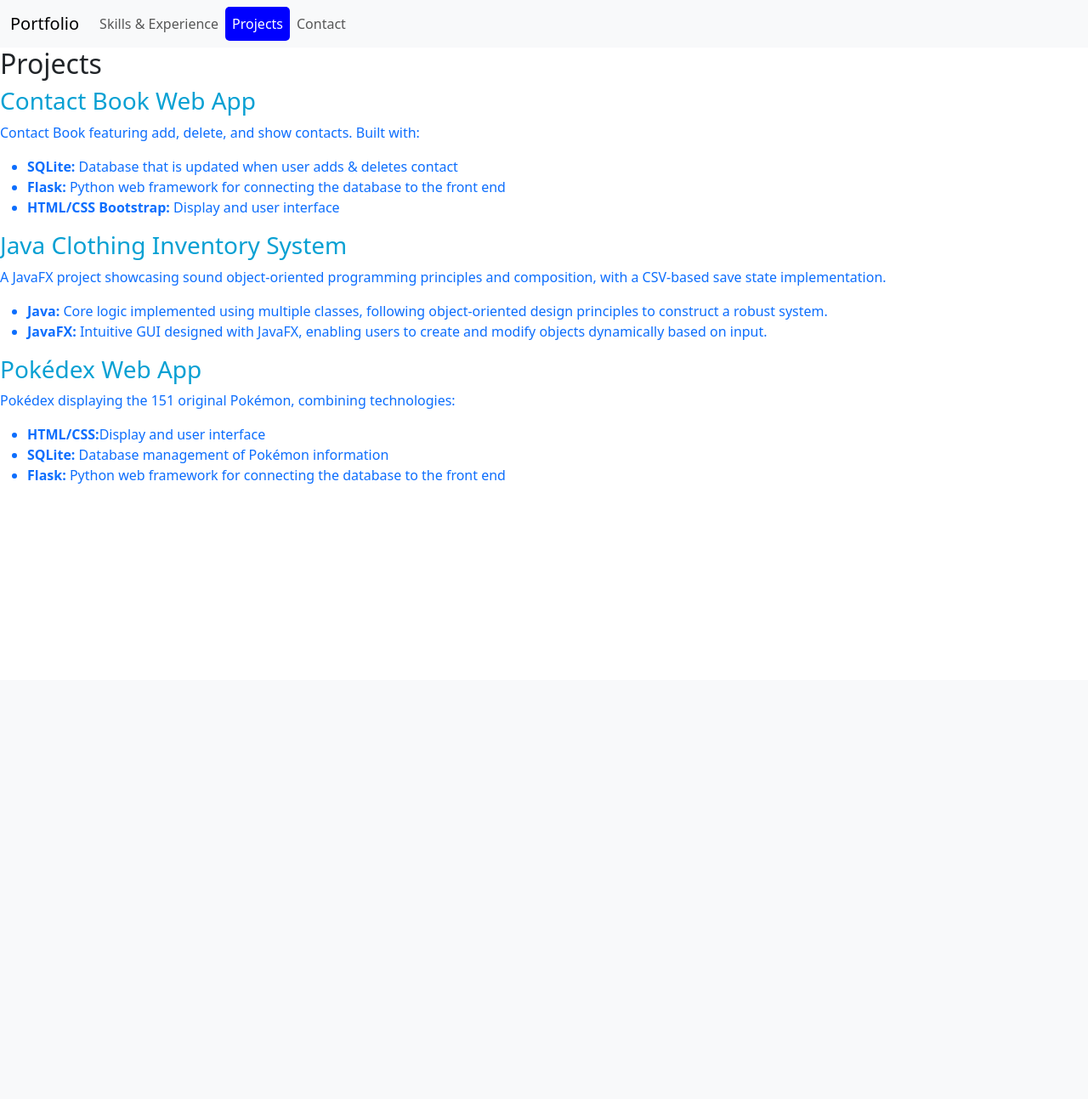
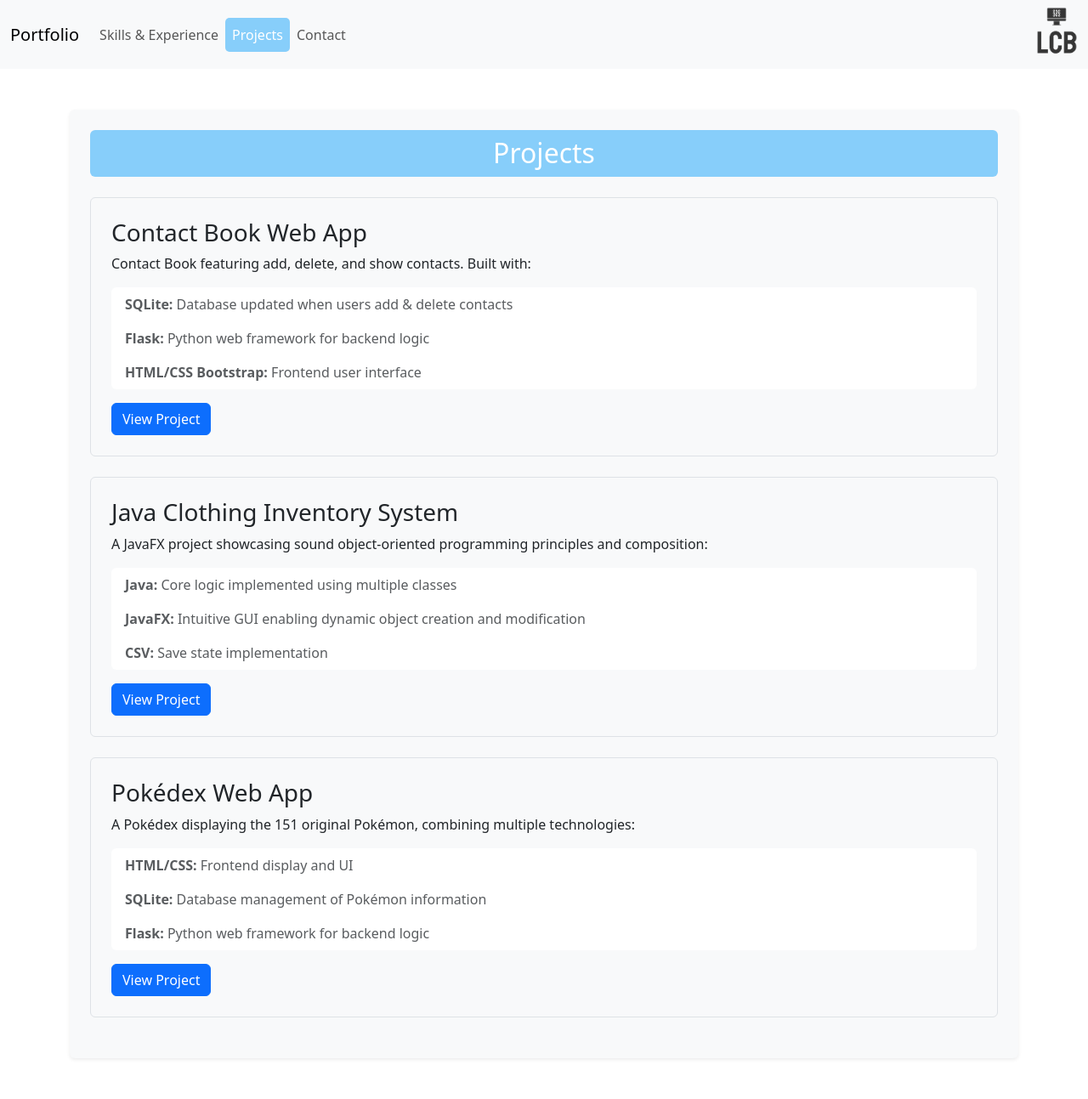
Before and after one commit to lukecbutler/lukecbutler-dev, a Flask app: page /projects in a window 1280 px wide. Shown: the whole page at 85% size. Before the commit the page ends 569 px from the top, so only its background shows below. Run offline with Flask 3, Linux system fonts and the light colour scheme.

Commit message:
push updates

```diff
--- a/templates/abase.html
+++ b/templates/abase.html
@@ -7,6 +7,7 @@
     {% block link %}{% endblock %}
     <link href="https://cdn.jsdelivr.net/npm/bootstrap@5.3.0/dist/css/bootstrap.min.css" rel="stylesheet">
     <style>
+
     #contact {
         background-color: #fff;
         padding: 20px;
@@ -18,7 +19,7 @@
     }
 
     .navbar-nav .nav-item.active {
-        background-color: blue; /* Highlight color for active menu item */
+        background-color: lightskyblue; /* Highlight color for active menu item */
         color: white; /* Text color for better contrast */
         border-radius: 5px; /* Rounded corners for a nicer appearance */
     }
@@ -26,6 +27,18 @@
     .navbar-nav .nav-item.active .nav-link {
         color: white; /* Ensure the link text is white for readability */
     }
+
+    /* Custom background class for skyblue */
+    :root {
+        --bs-skyblue: lightskyblue; /* Define the custom skyblue color */
+    }
+    .bg-lightskyblue {
+        background-color: var(--bs-skyblue) !important; /* Use the custom skyblue variable */
+    }
+    .text-white {
+        color: white !important; /* Ensure text is readable on skyblue background */
+    }
+    /* Custom background class for skyblue */
     </style>
 </head>
 
@@ -51,6 +64,8 @@
                             <a class="nav-link" href="{{ url_for('contact') }}">Contact</a>
                         </li>
                     </ul>
+                    <div class="ms-auto">
+                        <img src="{{ url_for('static', filename='images/logo.png') }}" alt="Logo" style="width: 50px;">                    </div>
                 </div>
             </div>
         </nav>
--- a/templates/projects.html
+++ b/templates/projects.html
@@ -1,49 +1,74 @@
-<!-- homepage html -->
-
 {% extends "abase.html" %}
 {% block title %}Projects{% endblock %}
 {% block link %}
-<link rel = "stylesheet" href = "{{url_for('static', filename = 'css/homepage.css')}}">
+<link rel="stylesheet" href="{{ url_for('static', filename='css/homepage.css') }}">
+<style>
+    :root {
+        --bs-skyblue: lightskyblue; /* Define skyblue color */
+    }
+
+    .bg-lightskyblue {
+        background-color: var(--bs-skyblue) !important;
+    }
+
+    .text-white {
+        color: white !important;
+    }
+
+    .project-card {
+        transition: transform 0.3s ease, box-shadow 0.3s ease; /* Add animation on hover */
+    }
+
+    .project-card:hover {
+        transform: translateY(-5px); /* Lift the card on hover */
+        box-shadow: 0 8px 16px rgba(0, 0, 0, 0.2); /* Emphasize shadow on hover */
+    }
+</style>
 {% endblock %}
 
 {% block body %}
 
+<div class="container my-5">
+    <!-- Projects Section -->
+    <section id="projects" class="p-4 bg-light rounded shadow-sm">
+        <h2 id="projectsh2" class="text-center bg-lightskyblue text-white p-2 rounded mb-4">Projects</h2>
 
-<section id="projects">
-    <h2 id="projectsh2">Projects</h2>
-    <a href="/projects/contact_book" style="text-decoration: none;">
-        <div id="contact-div">
-            <h3 style="color:rgb(7, 160, 211)">Contact Book Web App</h3>
+        <!-- Contact Book Project -->
+        <div class="project-card mb-4 p-4 border rounded bg-body-tertiary">
+            <h3 class="text-skyblue">Contact Book Web App</h3>
             <p>Contact Book featuring add, delete, and show contacts. Built with:</p>
-            <ul class="projects">
-                <li><strong>SQLite: </strong>Database that is updated when user adds & deletes contact</li>
-                <li><strong>Flask: </strong>Python web framework for connecting the database to the front end</li>
-                <li><strong>HTML/CSS Bootstrap: </strong>Display and user interface</li>
+            <ul class="list-group">
+                <li class="list-group-item border-0 text-muted"><strong>SQLite: </strong>Database updated when users add & delete contacts</li>
+                <li class="list-group-item border-0 text-muted"><strong>Flask: </strong>Python web framework for backend logic</li>
+                <li class="list-group-item border-0 text-muted"><strong>HTML/CSS Bootstrap: </strong>Frontend user interface</li>
             </ul>
+            <a href="/projects/contact_book" class="btn btn-primary mt-3">View Project</a>
         </div>
-    </a>
 
-    <a href="/projects/java_project" style="text-decoration: none;">
-    <div id="java-div">
-        <h3 style="color:rgb(7, 160, 211)">Java Clothing Inventory System</h3>
-        <p>A JavaFX project showcasing sound object-oriented programming principles and composition, with a CSV-based save state implementation.</p>
-        <ul class="projects">
-            <li><strong>Java: </strong>Core logic implemented using multiple classes, following object-oriented design principles to construct a robust system.</li>
-            <li><strong>JavaFX: </strong>Intuitive GUI designed with JavaFX, enabling users to create and modify objects dynamically based on input.</li>
-        </ul>
-    </div>
-    <a href="/java_project">
+        <!-- Java Project -->
+        <div class="project-card mb-4 p-4 border rounded bg-body-tertiary">
+            <h3 class="text-skyblue">Java Clothing Inventory System</h3>
+            <p>A JavaFX project showcasing sound object-oriented programming principles and composition:</p>
+            <ul class="list-group">
+                <li class="list-group-item border-0 text-muted"><strong>Java: </strong>Core logic implemented using multiple classes</li>
+                <li class="list-group-item border-0 text-muted"><strong>JavaFX: </strong>Intuitive GUI enabling dynamic object creation and modification</li>
+                <li class="list-group-item border-0 text-muted"><strong>CSV: </strong>Save state implementation</li>
+            </ul>
+            <a href="/projects/java_project" class="btn btn-primary mt-3">View Project</a>
+        </div>
 
-    <a href="/projects/pokedex" style="text-decoration: none;">
-        <div id="pokedex-div">
-            <h3 style="color:rgb(7, 160, 211)">Pokédex Web App</h3>
-            <p>Pokédex displaying the 151 original Pokémon, combining technologies:</p>
-            <ul class="projects">
-                <li><strong>HTML/CSS:</strong>Display and user interface</li>
-                <li><strong>SQLite: </strong>Database management of Pokémon information</li>
-                <li><strong>Flask: </strong>Python web framework for connecting the database to the front end</li>
+        <!-- Pokédex Project -->
+        <div class="project-card mb-4 p-4 border rounded bg-body-tertiary">
+            <h3 class="text-skyblue">Pokédex Web App</h3>
+            <p>A Pokédex displaying the 151 original Pokémon, combining multiple technologies:</p>
+            <ul class="list-group">
+                <li class="list-group-item border-0 text-muted"><strong>HTML/CSS: </strong>Frontend display and UI</li>
+                <li class="list-group-item border-0 text-muted"><strong>SQLite: </strong>Database management of Pokémon information</li>
+                <li class="list-group-item border-0 text-muted"><strong>Flask: </strong>Python web framework for backend logic</li>
             </ul>
+            <a href="/projects/pokedex" class="btn btn-primary mt-3">View Project</a>
         </div>
-    </a>
-</section>
+    </section>
+</div>
+
 {% endblock %}
```
Also changed, not shown: templates/about.html (+18 -11 lines), templates/contact_info.html (+47 -12 lines), templates/skills_and_experience.html (+27 -26 lines).
